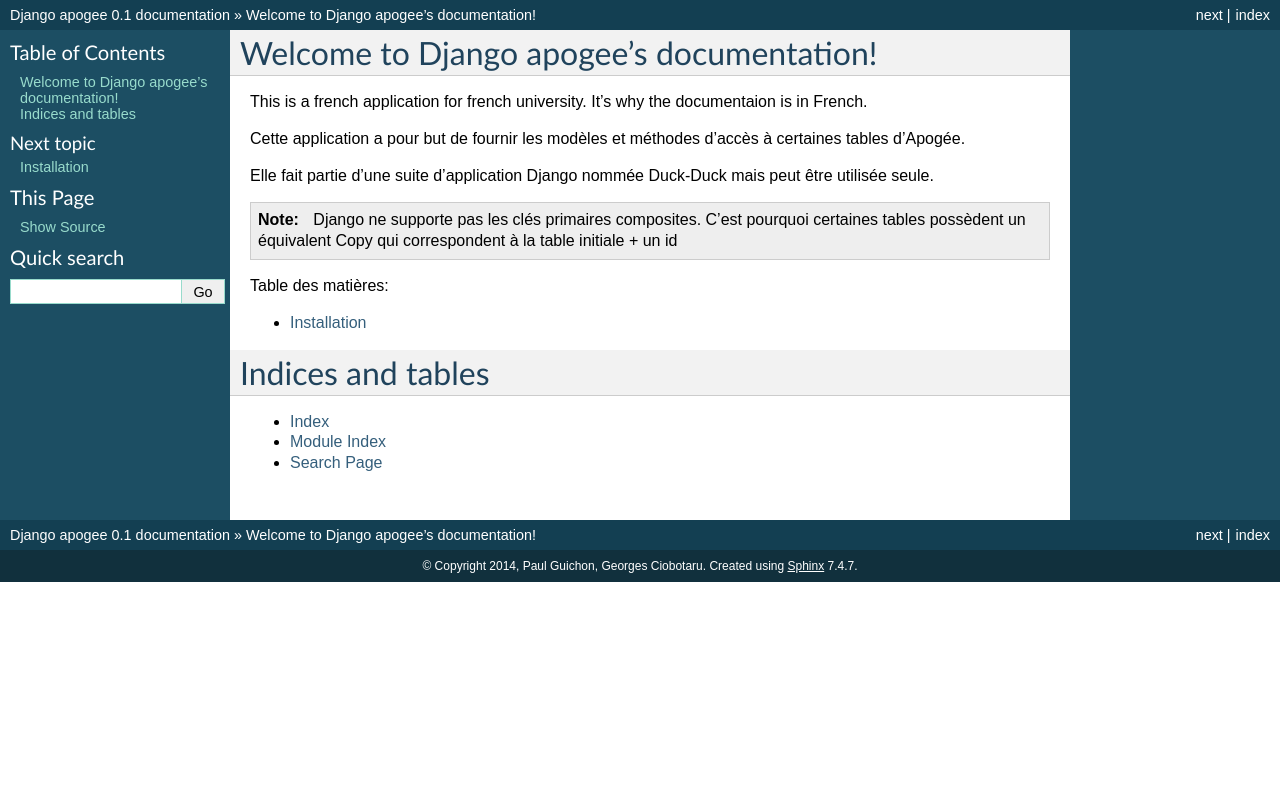
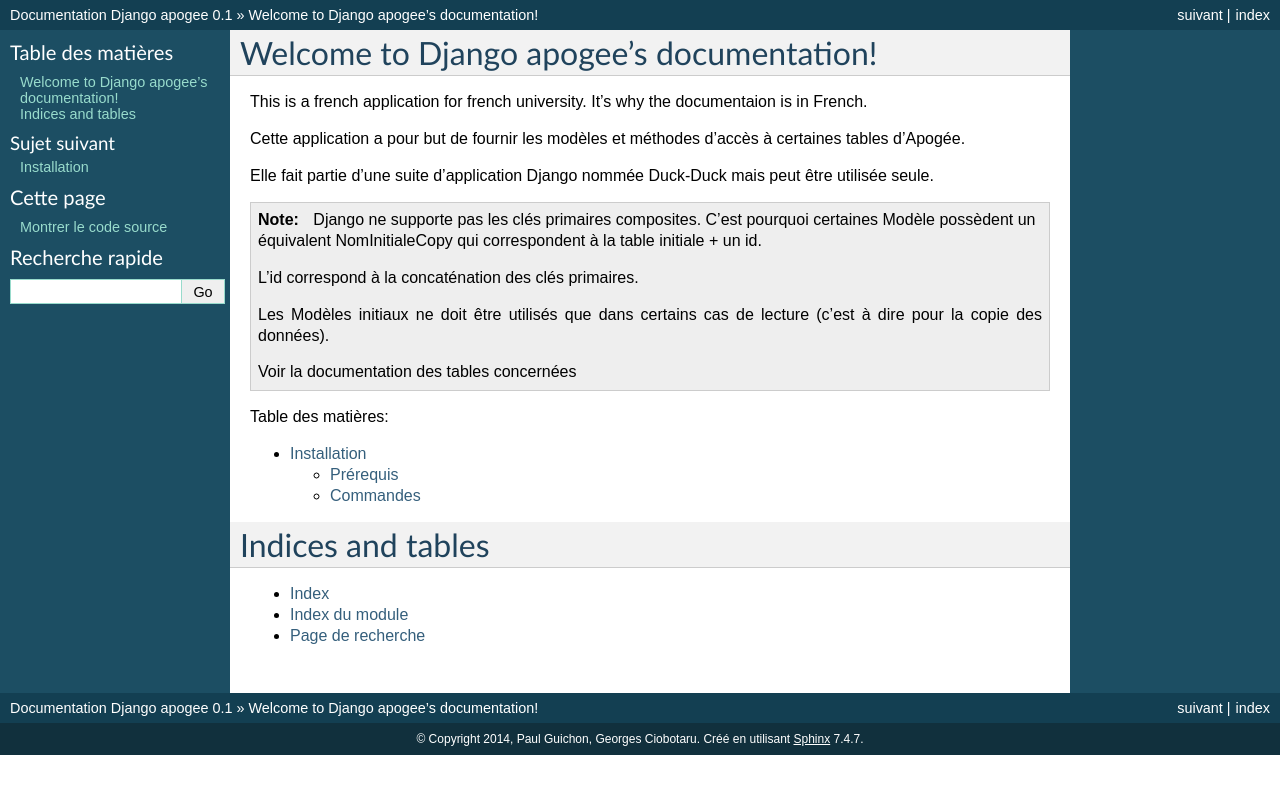
Before and after one commit to fsx999/django_apogee, a Sphinx documentation site: the page built from doc/source/index.rst, in a window 1280 px wide. Shown: the top 794 px of the page. Built offline with Sphinx 7.4.7, drawn with Linux system fonts in a browser that asks for light colours; formulas are drawn with MathJax 3; pages that are not in the unit, such as notebooks, are missing from menus.

Commit message:
mise à jour de la doc

```diff
--- a/doc/source/conf.py
+++ b/doc/source/conf.py
@@ -67,7 +67,7 @@
 
 # The language for content autogenerated by Sphinx. Refer to documentation
 # for a list of supported languages.
-#language = None
+language = 'fr'
 
 # There are two options for replacing |today|: either, you set today to some
 # non-false value, then it is used:
--- a/doc/source/index.rst
+++ b/doc/source/index.rst
@@ -15,7 +15,13 @@
 
 .. note::
    Django ne supporte pas les clés primaires composites.
-   C'est pourquoi certaines tables possèdent un équivalent Copy qui correspondent à la table initiale + un id
+   C'est pourquoi certaines Modèle possèdent un équivalent NomInitialeCopy qui correspondent à la table initiale + un id.
+
+   L'id correspond à la concaténation des clés primaires.
+
+   Les Modèles initiaux ne doit être utilisés que dans certains cas de lecture (c'est à dire pour la copie des données).
+
+   Voir la documentation des tables concernées
 
 
 
```
Also changed, not shown: doc/source/installation.rst (+57 -0 lines).
